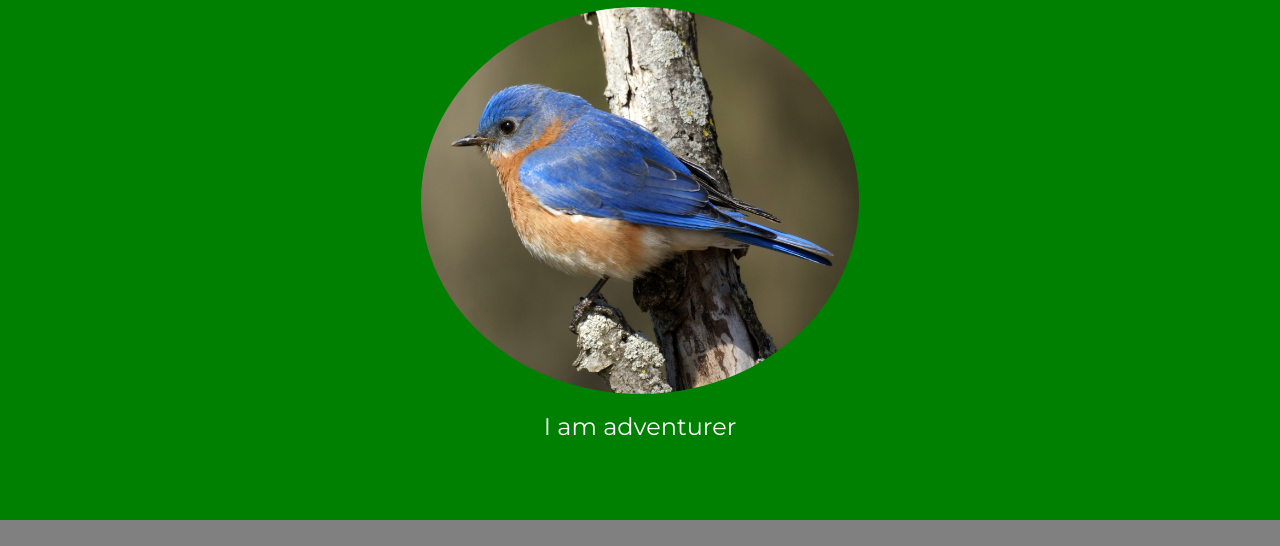
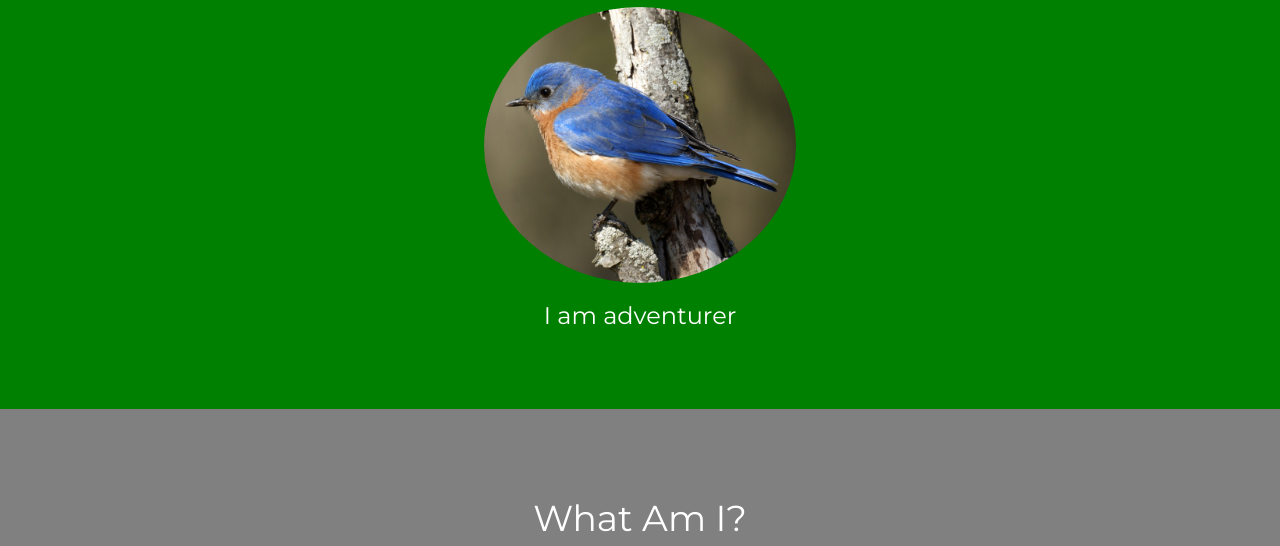
Before and after one commit to twnjrgl/twnjrgl.github.io, a plain HTML site: page index.twnjrgl ex77.htm in a window 1280 px wide. Shown: the part 213-759 px from the top of the page. Drawn offline with nearby package versions, Linux system fonts and the light colour scheme.

Commit message:
Add files via upload

```diff
--- a/index.twnjrgl ex77.htm
+++ b/index.twnjrgl ex77.htm
@@ -83,7 +83,7 @@
             </nav>
     <div class="container-fluid bg-1 text text-center">
         <h1>Who Am I?</h1>
-        <img src="bird.jpg" alt="bird" width="35%" height="35%" class="img-circle img-responsive"
+        <img src="bird.jpg" alt="bird" width="25%" height="25%" class="img-circle img-responsive"
             style="display:inline">
         <h3>I am adventurer</h3>
     </div>
```
